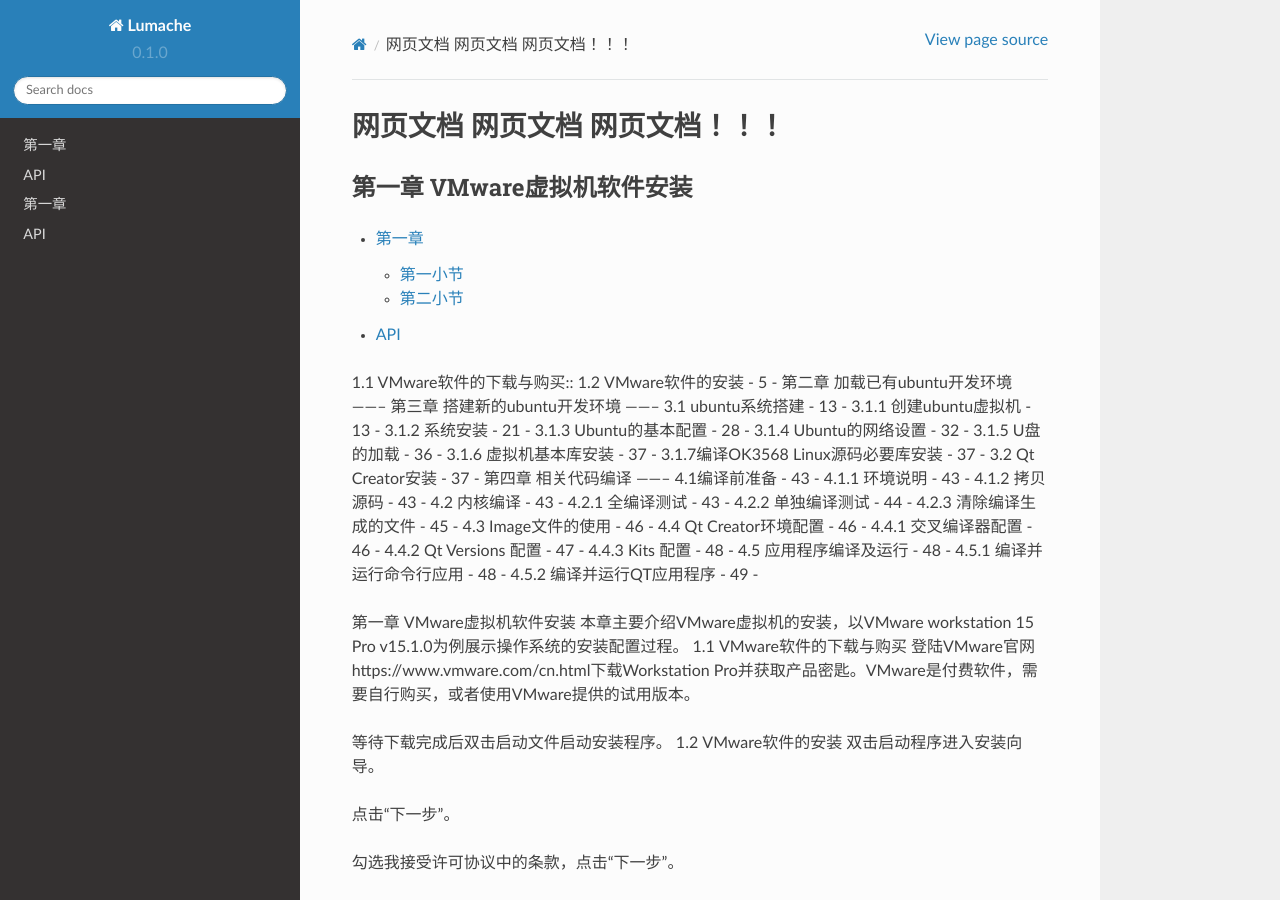
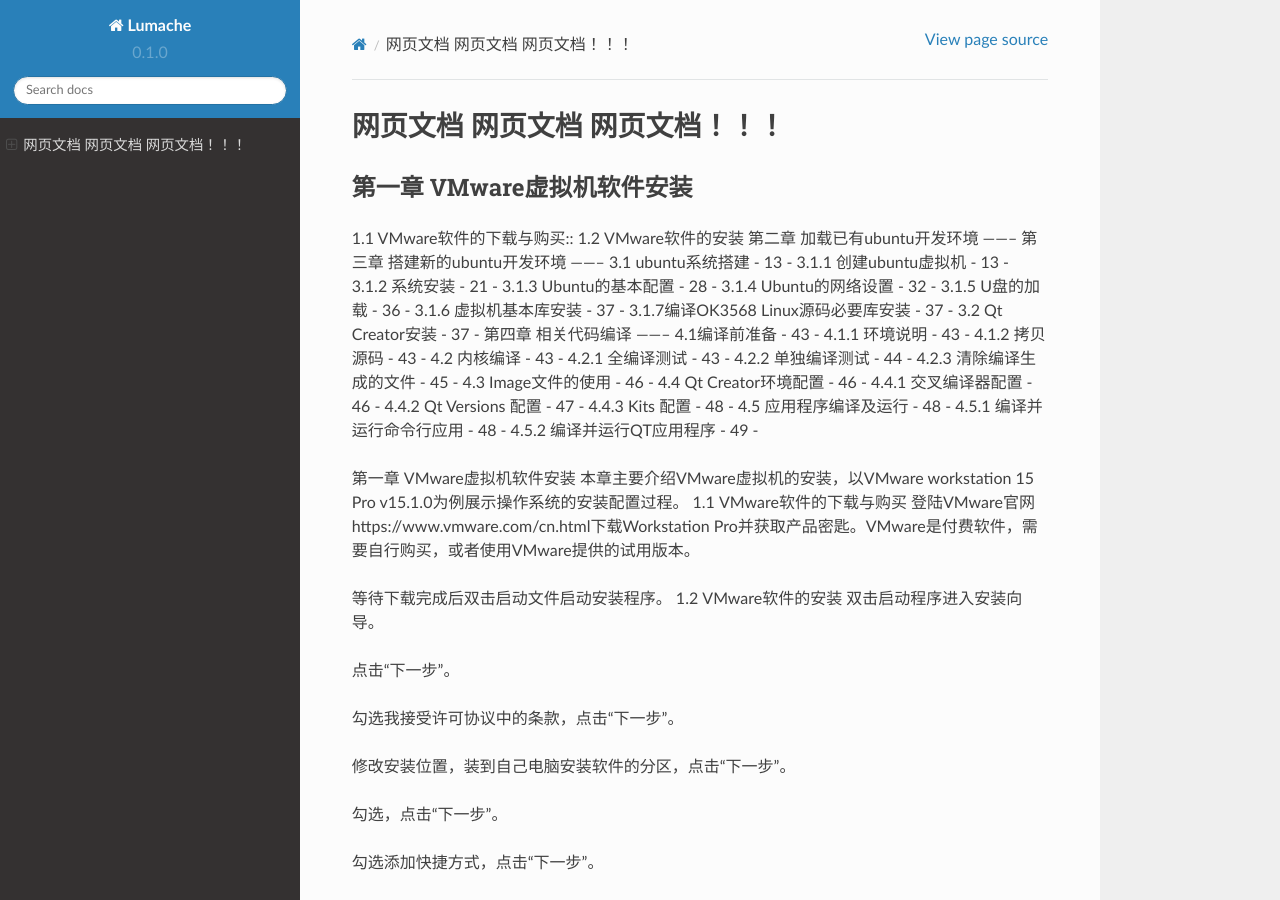
Before and after one commit to Paper-Love/rtd-tutorial, a Sphinx documentation site: the page built from docs/source/index.rst, in a window 1280 px wide and 900 px high. Built offline with Sphinx 7.4.7 and the Read the Docs theme 2.0.0, drawn with Linux system fonts in a browser that asks for light colours; some of the changed lines change nothing that is shown; some of the changed text lies outside the part shown.

Commit message:
Update index.rst

```diff
--- a/docs/source/index.rst
+++ b/docs/source/index.rst
@@ -1,14 +1,11 @@
+
+
 网页文档 网页文档 网页文档！！！
 ===================================
 第一章 VMware虚拟机软件安装
 --------
-.. note::
-.. toctree::
-
-   usage
-   api
 1.1 VMware软件的下载与购买::
-1.2 VMware软件的安装	- 5 -
+1.2 VMware软件的安装
 第二章 加载已有ubuntu开发环境
 --------
 第三章 搭建新的ubuntu开发环境
@@ -473,25 +470,3 @@
 技术支持时间：
 1.周一至周五：上午 9:00—11:30；下午 13:30—17:00；
 2.公司按照国家法定节假日安排休息，在此期间无法提供技术支持，请将问题发送至邮箱或论坛技术支持区，我们会在工作日尽快给您回复。
-
-
-
-**Lumache** (/lu'make/) is a Python library for cooks and food lovers
-that creates recipes mixing random ingredients.
-It pulls data from the `Open Food Facts database <https://world.openfoodfacts.org/>`_
-and offers a *simple* and *intuitive* API.
-
-Check out the :doc:`usage` section for further information, including
-how to :ref:`installation` the project.
-
-.. note::
-
-   This project is under active development.
-
-Contents
---------
-
-.. toctree::
-
-   usage
-   api
```
